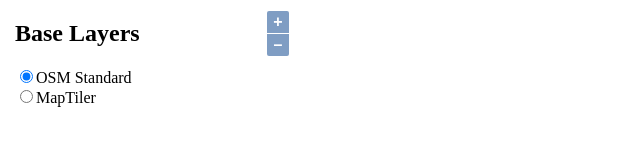
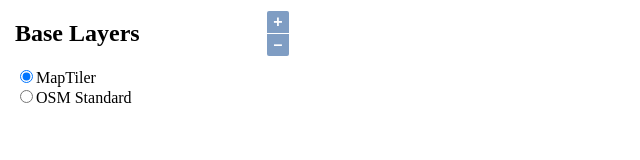
Before and after one commit to tiboego/casmap, a plain HTML site: page index.html in a window 1280 px wide. Shown: the whole page, without its empty margins (0-640 px from the left). Drawn offline with Linux system fonts and the light colour scheme; no server answers.

Commit message:
Update index.html

```diff
--- a/index.html
+++ b/index.html
@@ -11,8 +11,8 @@
 		<div class="grid-1">
 			<div class="sidebar">
 				<h2>Base Layers</h2>
-				<input type="radio" name='baseLayerRadioButton' value='OSMStandard' checked>OSM Standard<br>
-				<input type="radio" name='baseLayerRadioButton' value='mapTiler'>MapTiler<br>
+				<input type="radio" name='baseLayerRadioButton' value='mapTiler' checked>MapTiler<br>
+				<input type="radio" name='baseLayerRadioButton' value='OSMStandard'>OSM Standard<br>
 			</div>
 		</div>
 		<div class="grid-2">
```
